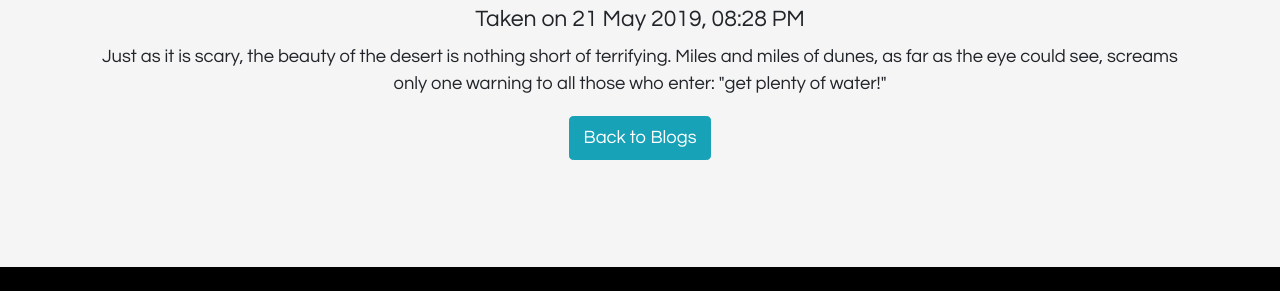
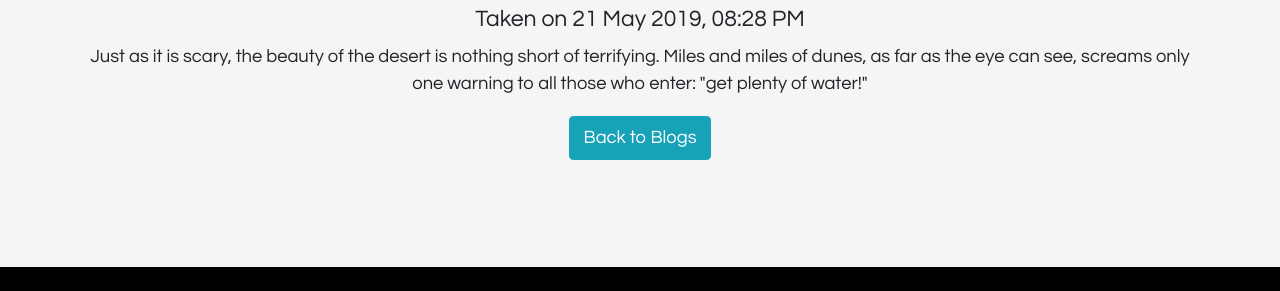
Before and after one commit to TheGooner93/mohammedehab.com, a Gatsby site: page /blogs/22-05-2019-the-desert/ in a window 1280 px wide. Shown: the part 515-806 px from the top of the page. Built offline with nearby package versions, Linux system fonts and the light colour scheme; Gatsby itself is replaced by a stand-in of ours.

Commit message:
Update Blog “22-05-2019-the-desert”

```diff
--- a/static/blog_posts/22-05-2019-the-desert.md
+++ b/static/blog_posts/22-05-2019-the-desert.md
@@ -4,4 +4,4 @@ title: The Desert
 description: 'En route to Fujairah, UAE, an endless sea of sand.'
 thumbnail: /blog_images/dsc_6758.jpg
 ---
-Just as it is scary, the beauty of the desert is nothing short of terrifying. Miles and miles of dunes, as far as the eye could see, screams only one warning to all those who enter: "get plenty of water!"
+Just as it is scary, the beauty of the desert is nothing short of terrifying. Miles and miles of dunes, as far as the eye can see, screams only one warning to all those who enter: "get plenty of water!"
```
